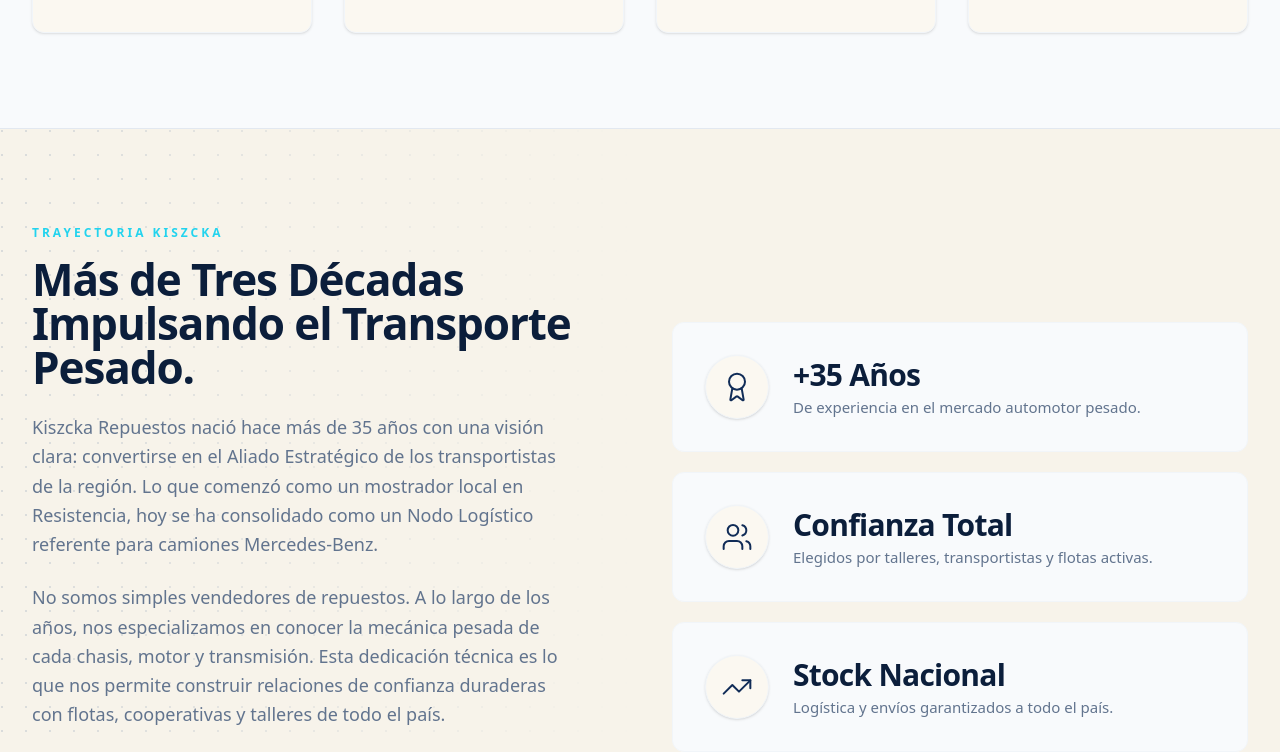
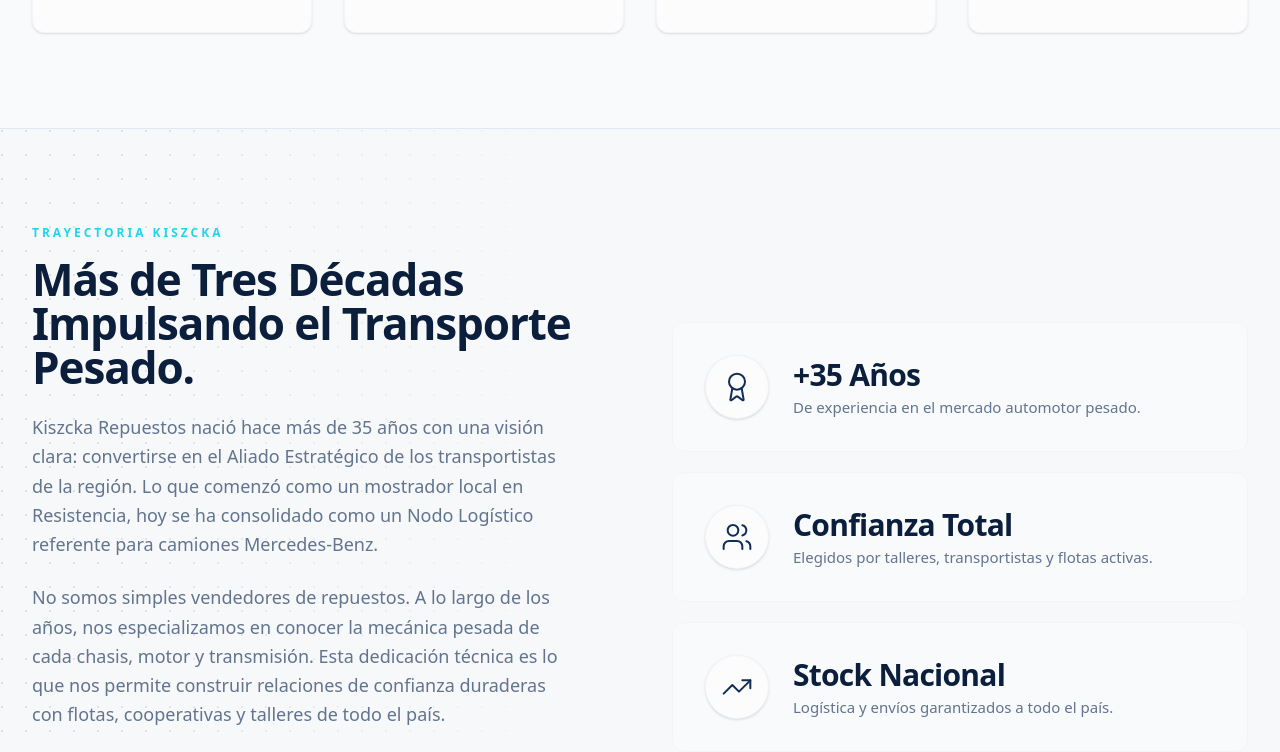
Before and after one commit to facusalass/kiszcka-repuestos, a Next.js app: page / in a window 1280 px wide. Shown: the part 1627-2379 px from the top of the page. Built offline with nearby package versions, Linux system fonts and the light colour scheme; no server answers.

Commit message:
color corregido

```diff
--- a/app/globals.css
+++ b/app/globals.css
@@ -1,8 +1,8 @@
 @import "tailwindcss";
 
 :root {
-  --background: #f7f3ea;
-  --surface: #fbf8f1;
+  --background: #f7f8fa;
+  --surface: #fcfcfd;
   --foreground: #171717;
   --font-inter: ui-sans-serif, system-ui, sans-serif;
   --font-montserrat: ui-sans-serif, system-ui, sans-serif;
@@ -30,8 +30,8 @@
 
 @media (prefers-color-scheme: dark) {
   :root {
-    --background: #f7f3ea;
-    --surface: #fbf8f1;
+    --background: #f7f8fa;
+    --surface: #fcfcfd;
     --foreground: #171717;
   }
 }
```
